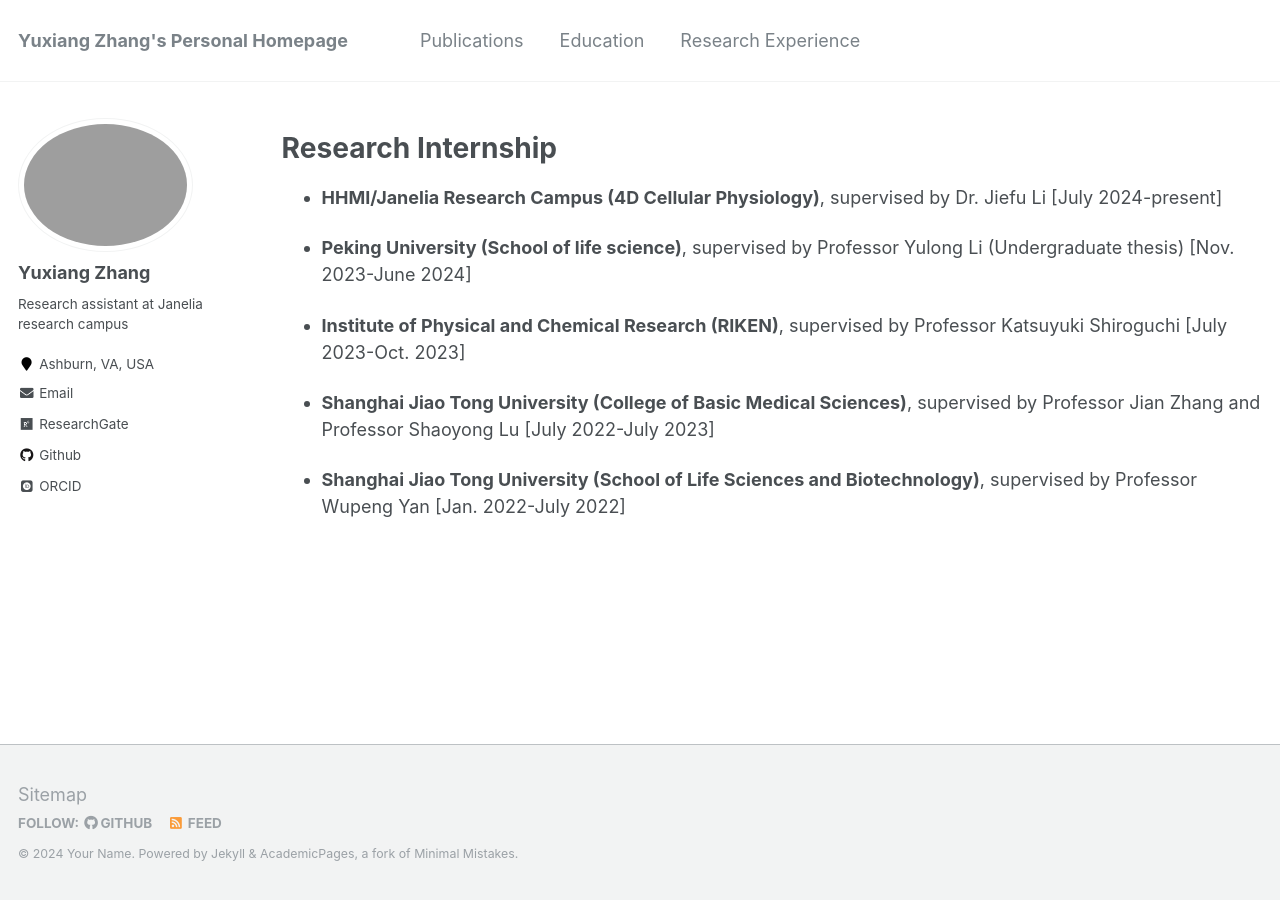
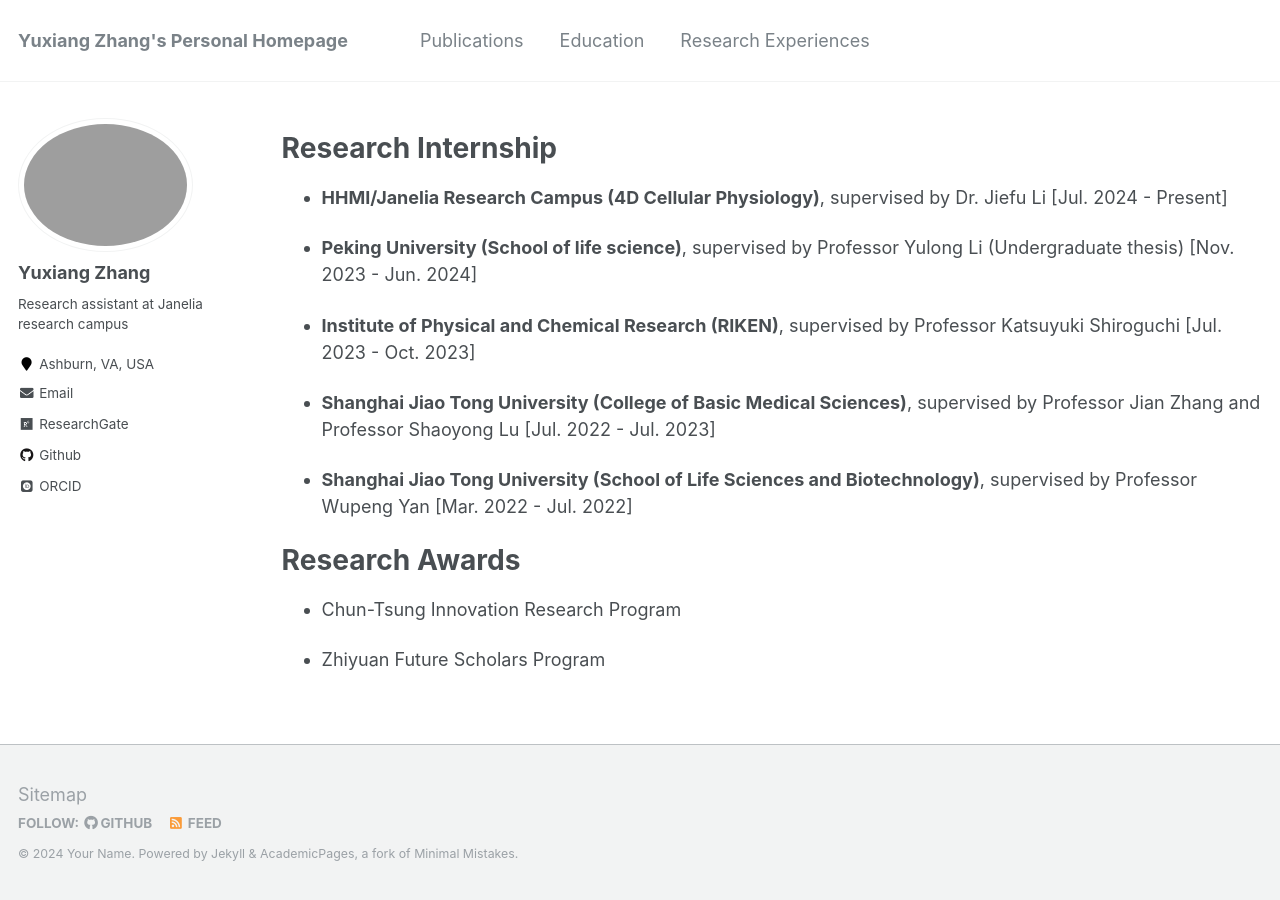
Before and after one commit to zyx287/zyx287.github.io, a Jekyll site: the page built from _pages/re.md, in a window 1280 px wide. Built offline with Jekyll 4.4.1, drawn with Linux system fonts in a browser that asks for light colours; some web fonts are replaced.

Commit message:
2024-11-18

```diff
--- a/_data/navigation.yml
+++ b/_data/navigation.yml
@@ -6,5 +6,5 @@ main:
   - title: "Education"
     url: /cv/
 
-  - title: "Research Experience"
+  - title: "Research Experiences"
     url: /re/
--- a/_pages/re.md
+++ b/_pages/re.md
@@ -11,12 +11,17 @@ redirect_from:
 
 # Research Internship
 
-* **HHMI/Janelia Research Campus (4D Cellular Physiology)**, supervised by Dr. Jiefu Li [July 2024-present]
+* **HHMI/Janelia Research Campus (4D Cellular Physiology)**, supervised by Dr. Jiefu Li [Jul. 2024 - Present]
 
-* **Peking University (School of life science)**, supervised by Professor Yulong Li (Undergraduate thesis) [Nov. 2023-June 2024]
+* **Peking University (School of life science)**, supervised by Professor Yulong Li (Undergraduate thesis) [Nov. 2023 - Jun. 2024]
 
-* **Institute of Physical and Chemical Research (RIKEN)**, supervised by Professor Katsuyuki Shiroguchi [July 2023-Oct. 2023]
+* **Institute of Physical and Chemical Research (RIKEN)**, supervised by Professor Katsuyuki Shiroguchi [Jul. 2023 - Oct. 2023]
 
-* **Shanghai Jiao Tong University (College of Basic Medical Sciences)**, supervised by Professor Jian Zhang and Professor Shaoyong Lu [July 2022-July 2023]
+* **Shanghai Jiao Tong University (College of Basic Medical Sciences)**, supervised by Professor Jian Zhang and Professor Shaoyong Lu [Jul. 2022 - Jul. 2023]
 
-* **Shanghai Jiao Tong University (School of Life Sciences and Biotechnology)**, supervised by Professor Wupeng Yan [Jan. 2022-July 2022]
+* **Shanghai Jiao Tong University (School of Life Sciences and Biotechnology)**, supervised by Professor Wupeng Yan [Mar. 2022 - Jul. 2022]
+
+# Research Awards
+* Chun-Tsung Innovation Research Program
+
+* Zhiyuan Future Scholars Program
```
Also changed, not shown: _pages/about.md (+5 -5 lines), _pages/cv.md (+1 -1 lines), 1 other file.
